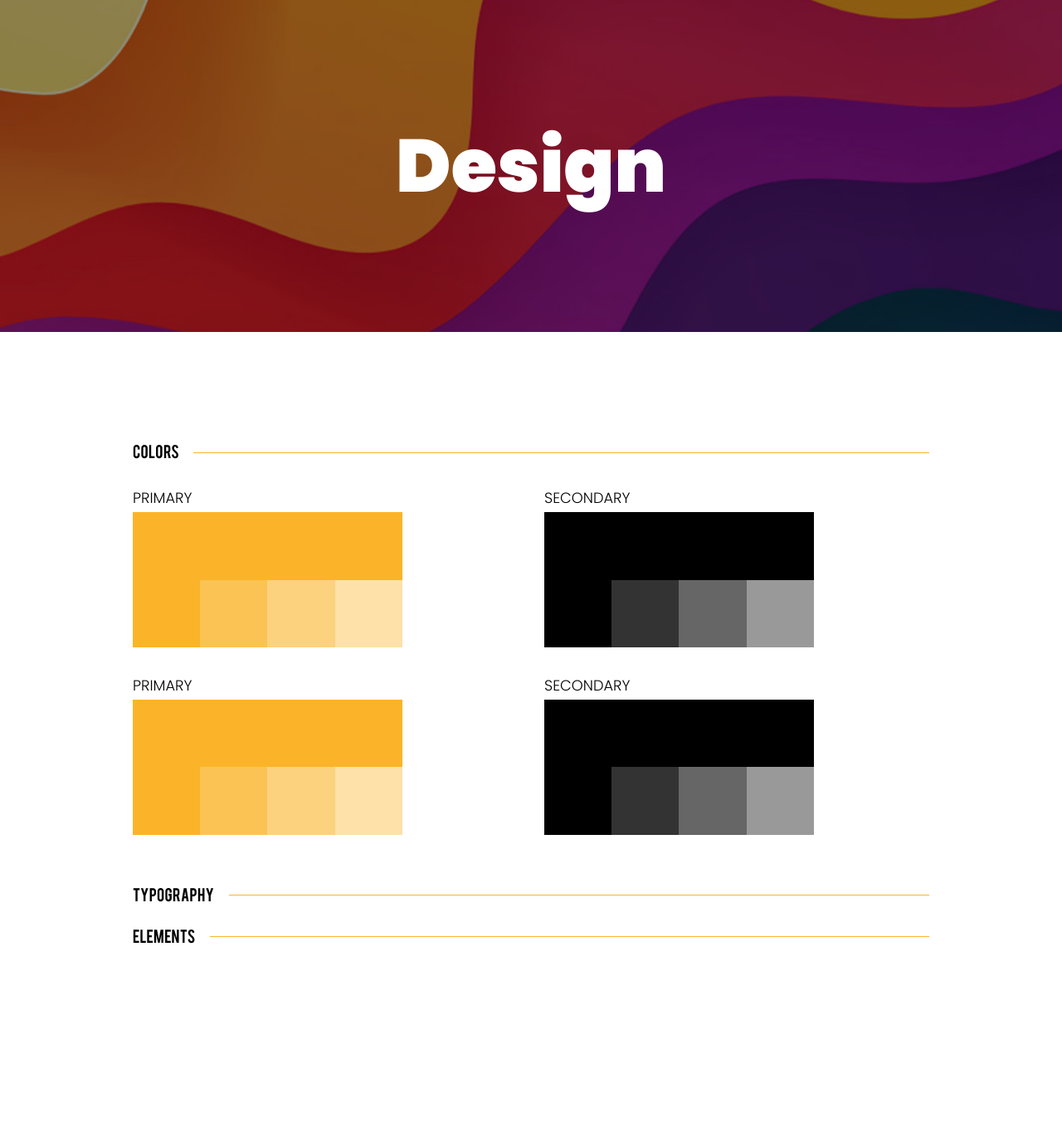
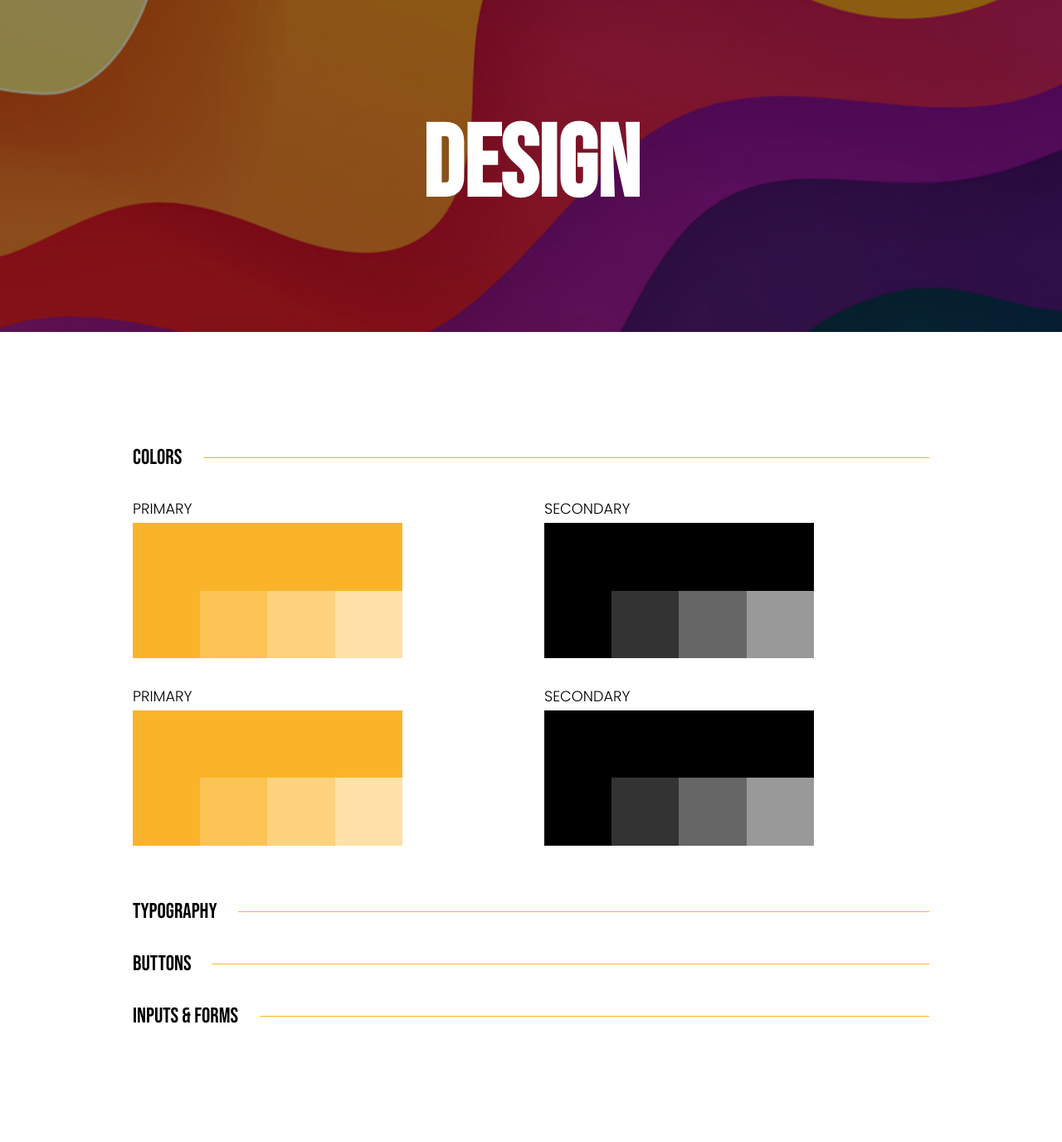
Before and after one commit to arealalien/sneaker, a PHP site: page /design.php in a window 1280 px wide. Shown: the whole page at 83% size. Before the commit the page ends 1137 px from the top, so only its background shows below. Run offline with PHP 8.4, Linux system fonts and the light colour scheme.

Commit message:
Small changes to css

```diff
--- a/css/design.css
+++ b/css/design.css
@@ -10,6 +10,7 @@
 }
 .design-header-title h1 {
     color: var(--white);
+    font-size: calc(var(--heading-large) + 2rem);
     text-align: center;
     word-break: break-word;
 }
@@ -45,9 +46,13 @@
 }
 .des-sec-line {
     width: 100%;
+    display: grid;
+    grid-template-columns: auto 1fr;
+    align-items: center;
 }
 .des-sec-line p {
     padding: 0 1em 0 0;
+    font-size: calc(var(--paragraph) + .5rem);
 }
 .des-sec-line-inner {
     width: 100%;
--- a/css/style.css
+++ b/css/style.css
@@ -1,8 +1,4 @@
 /* Link fonts */
-@font-face {
-    font-family: "Bebas";
-    src: url(../fonts/bebas/BEBAS.ttf);
-}
 @font-face {
     font-family: "Bebas Regular";
     src: url(../fonts/bebas/BebasNeue-Regular.otf);
@@ -23,8 +19,7 @@
     --paragraph: 1.11rem;
     /* Fonts */
     --font-main: "Poppins";
-    --font-bebas: "Bebas";
-    --font-bebas-regular: "Bebas Regular";
+    --font-bebas: "Bebas Regular";
 }
 * {
     box-sizing: border-box;
--- a/design.php
+++ b/design.php
@@ -25,7 +25,7 @@
 <body>
     <header class="design-header flexbox">
         <div class="design-header-title">
-            <h1>Design</h1>
+            <h1 class="bebas">Design</h1>
         </div>
         <div class="design-header-inner flexbox">
             <img src="images/design/header.jpg" alt="">
@@ -35,7 +35,7 @@
         <!-- #Colors -->
         <section id="colors" class="design-section">
             <!-- Line -->
-            <div class="des-sec-line flexbox">
+            <div class="des-sec-line">
                 <p class="bebas">COLORS</p>
                 <div class="des-sec-line-inner"></div>
             </div>
@@ -118,20 +118,29 @@
         <!-- #Typography -->
         <section id="typography" class="design-section">
             <!-- Line -->
-            <div class="des-sec-line flexbox">
+            <div class="des-sec-line">
                 <p class="bebas">TYPOGRAPHY</p>
                 <div class="des-sec-line-inner"></div>
             </div>
             <!-- Typography Gird -->
         </section>
-        <!-- #Elements -->
+        <!-- #Buttons -->
+        <section id="buttons" class="design-section">
+            <!-- Line -->
+            <div class="des-sec-line">
+                <p class="bebas">Buttons</p>
+                <div class="des-sec-line-inner"></div>
+            </div>
+            <!-- Buttons Gird -->
+        </section>
+        <!-- #Inputs & Forms -->
         <section id="typography" class="design-section">
             <!-- Line -->
-            <div class="des-sec-line flexbox">
-                <p class="bebas">ELEMENTS</p>
+            <div class="des-sec-line">
+                <p class="bebas">INPUTS & FORMS</p>
                 <div class="des-sec-line-inner"></div>
             </div>
-            <!-- Elements Gird -->
+            <!-- Inputs & Forms Gird -->
         </section>
     </main>
 </body>
```
Also changed, not shown: fonts/bebas/BEBAS.ttf (deleted).
